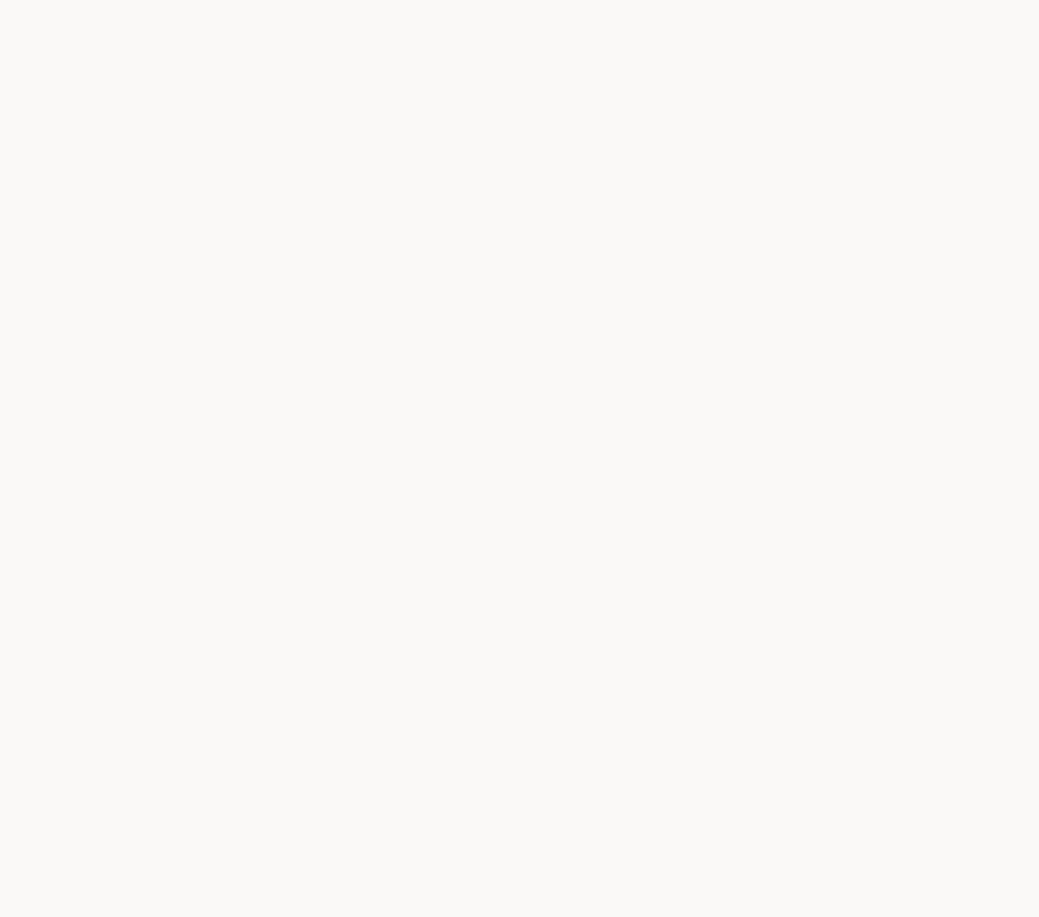
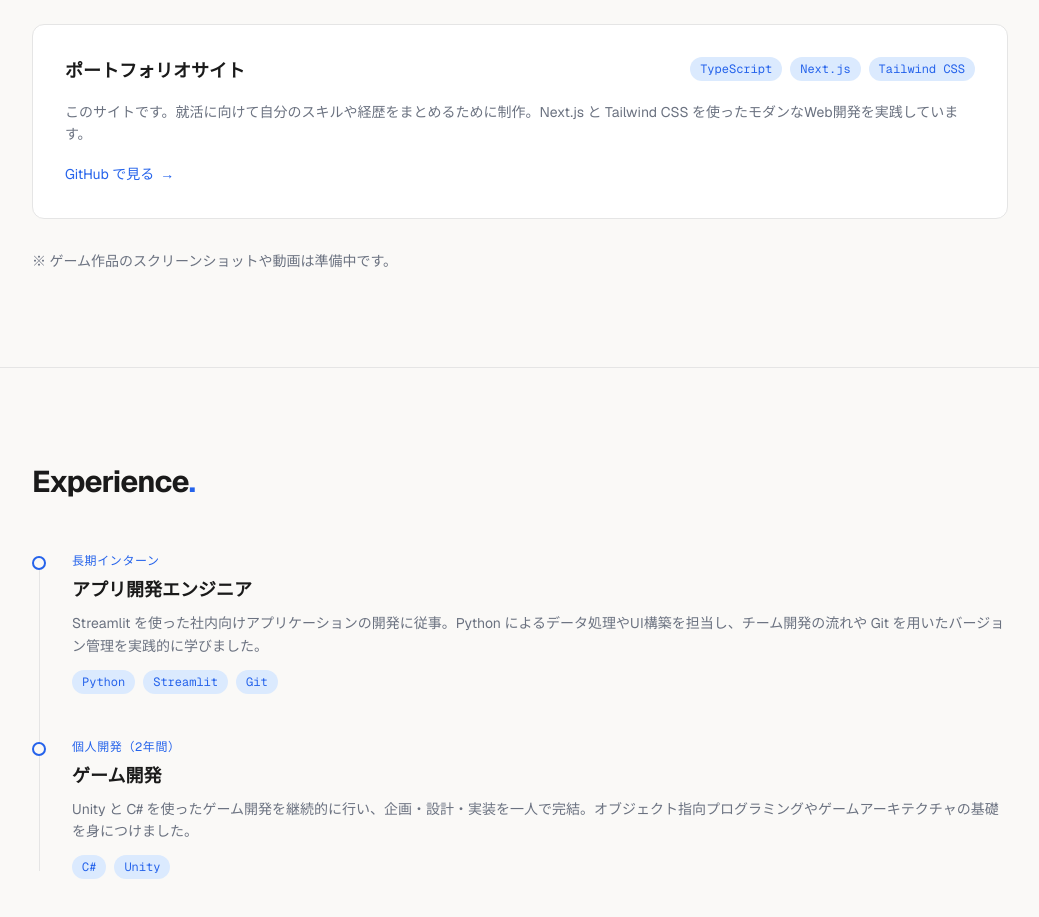
Before and after one commit to sotarooooo/portfolio, a Next.js app: page / in a window 1280 px wide. Shown: the part 2331-3248 px from the top of the page, without its empty margins (120-1159 px from the left). Before the commit the page ends 1978 px from the top, so only its background shows below. Built offline with nearby package versions, Linux system fonts and the light colour scheme.

Commit message:
feat: add Projects and Experience sections

```diff
--- a/src/app/page.tsx
+++ b/src/app/page.tsx
@@ -2,6 +2,8 @@ import Header from "@/components/Header";
 import Hero from "@/components/Hero";
 import About from "@/components/About";
 import Skills from "@/components/Skills";
+import Projects from "@/components/Projects";
+import Experience from "@/components/Experience";
 
 export default function Home() {
   return (
@@ -11,6 +13,8 @@ export default function Home() {
         <Hero />
         <About />
         <Skills />
+        <Projects />
+        <Experience />
       </main>
     </>
   );
--- /dev/null
+++ b/src/components/Experience.tsx
@@ -0,0 +1,61 @@
+const experiences = [
+  {
+    period: "長期インターン",
+    role: "アプリ開発エンジニア",
+    description:
+      "Streamlit を使った社内向けアプリケーションの開発に従事。Python によるデータ処理やUI構築を担当し、チーム開発の流れや Git を用いたバージョン管理を実践的に学びました。",
+    skills: ["Python", "Streamlit", "Git"],
+  },
+  {
+    period: "個人開発（2年間）",
+    role: "ゲーム開発",
+    description:
+      "Unity と C# を使ったゲーム開発を継続的に行い、企画・設計・実装を一人で完結。オブジェクト指向プログラミングやゲームアーキテクチャの基礎を身につけました。",
+    skills: ["C#", "Unity"],
+  },
+];
+
+export default function Experience() {
+  return (
+    <section id="experience" className="py-24 border-t border-border">
+      <div className="max-w-5xl mx-auto px-6">
+        <h2 className="text-3xl font-bold tracking-tight mb-12">
+          Experience<span className="text-accent">.</span>
+        </h2>
+
+        <div className="relative">
+          <div className="absolute left-[7px] top-2 bottom-2 w-px bg-border hidden sm:block" />
+
+          <div className="space-y-10">
+            {experiences.map((exp) => (
+              <div key={exp.period} className="sm:pl-10 relative">
+                <div className="absolute left-0 top-2 w-3.5 h-3.5 rounded-full border-2 border-accent bg-background hidden sm:block" />
+                <div>
+                  <span className="text-xs font-mono text-accent uppercase tracking-wider">
+                    {exp.period}
+                  </span>
+                  <h3 className="text-lg font-semibold mt-1 mb-2">
+                    {exp.role}
+                  </h3>
+                  <p className="text-sm text-muted leading-relaxed mb-3">
+                    {exp.description}
+                  </p>
+                  <div className="flex flex-wrap gap-2">
+                    {exp.skills.map((skill) => (
+                      <span
+                        key={skill}
+                        className="text-xs font-mono px-2.5 py-1 rounded-full bg-accent-light text-accent"
+                      >
+                        {skill}
+                      </span>
+                    ))}
+                  </div>
+                </div>
+              </div>
+            ))}
+          </div>
+        </div>
+      </div>
+    </section>
+  );
+}
--- /dev/null
+++ b/src/components/Projects.tsx
@@ -0,0 +1,69 @@
+const projects = [
+  {
+    title: "Unityゲーム作品",
+    tech: ["C#", "Unity"],
+    description:
+      "2年間のUnity開発で制作したゲーム作品。企画からデザイン、実装まで一貫して担当。ゲームロジックの設計やUI実装を通じて、オブジェクト指向設計の理解を深めました。",
+    link: null,
+  },
+  {
+    title: "ポートフォリオサイト",
+    tech: ["TypeScript", "Next.js", "Tailwind CSS"],
+    description:
+      "このサイトです。就活に向けて自分のスキルや経歴をまとめるために制作。Next.js と Tailwind CSS を使ったモダンなWeb開発を実践しています。",
+    link: "https://github.com/sotarooooo/portfolio",
+  },
+];
+
+export default function Projects() {
+  return (
+    <section id="projects" className="py-24 border-t border-border">
+      <div className="max-w-5xl mx-auto px-6">
+        <h2 className="text-3xl font-bold tracking-tight mb-12">
+          Projects<span className="text-accent">.</span>
+        </h2>
+
+        <div className="grid gap-6">
+          {projects.map((project) => (
+            <div
+              key={project.title}
+              className="bg-white rounded-xl border border-border p-6 sm:p-8 hover:border-accent/30 transition-colors group"
+            >
+              <div className="flex flex-col sm:flex-row sm:items-start sm:justify-between gap-4 mb-4">
+                <h3 className="text-lg font-semibold">{project.title}</h3>
+                <div className="flex flex-wrap gap-2">
+                  {project.tech.map((t) => (
+                    <span
+                      key={t}
+                      className="text-xs font-mono px-2.5 py-1 rounded-full bg-accent-light text-accent"
+                    >
+                      {t}
+                    </span>
+                  ))}
+                </div>
+              </div>
+              <p className="text-sm text-muted leading-relaxed mb-4">
+                {project.description}
+              </p>
+              {project.link && (
+                <a
+                  href={project.link}
+                  target="_blank"
+                  rel="noopener noreferrer"
+                  className="inline-flex items-center gap-1.5 text-sm text-accent hover:underline"
+                >
+                  GitHub で見る
+                  <span aria-hidden="true">&rarr;</span>
+                </a>
+              )}
+            </div>
+          ))}
+        </div>
+
+        <p className="text-sm text-muted mt-8">
+          ※ ゲーム作品のスクリーンショットや動画は準備中です。
+        </p>
+      </div>
+    </section>
+  );
+}
```
